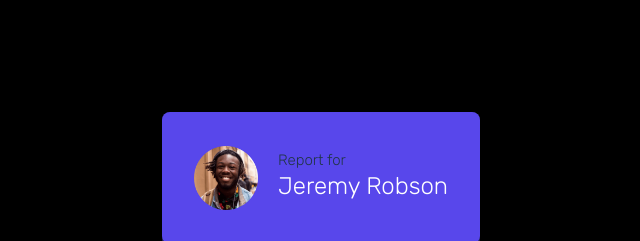
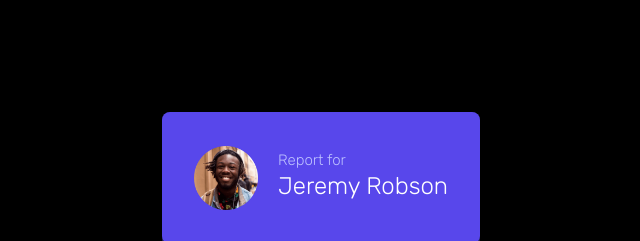
Before and after one commit to MitaliShah/time-tracking-dashboard, a React (Vite) app: page / in a window 1280 px wide. Shown: the top 241 px of the page, without its empty margins (319-959 px from the left). Built offline with nearby package versions, Linux system fonts and the light colour scheme.

Commit message:
color for report for text

```diff
--- a/src/components/UserProfile.jsx
+++ b/src/components/UserProfile.jsx
@@ -61,4 +61,5 @@ const LastName = styled.span`
 
 const Small = styled.small`
   font-size: 15px;
+  color: var(--pale-blue);
 `;
```
